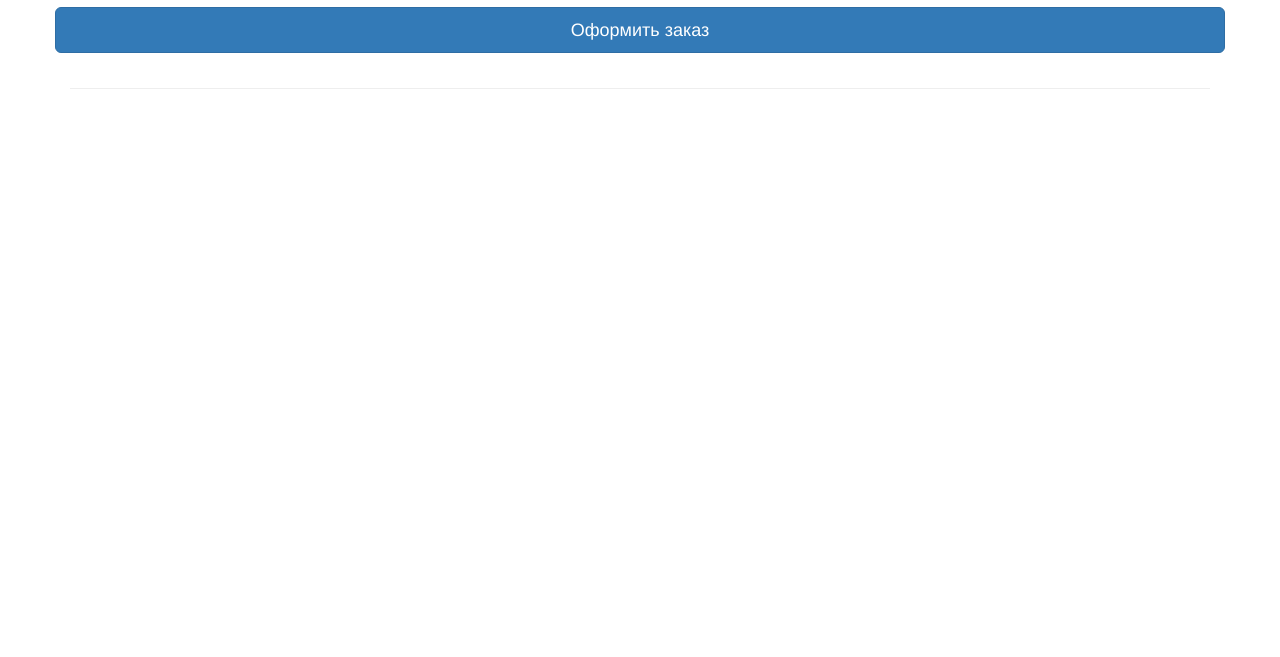
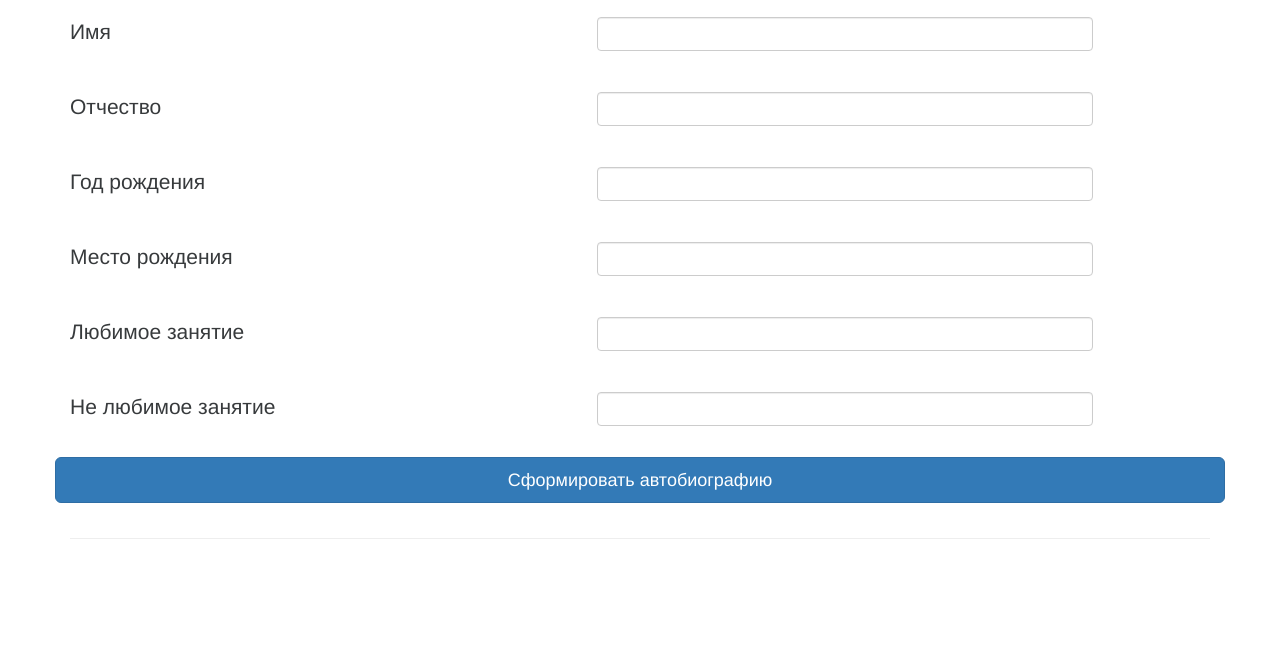
Before and after one commit to MrForester82/jslab4_, a plain HTML site: page index.html in a window 1280 px wide. Shown: the part 260-917 px from the top of the page. Before the commit the page ends 800 px from the top, so only its background shows below. Drawn offline with nearby package versions, Linux system fonts and the light colour scheme.

Commit message:
Создание остальных текстовых полей в index.html
Имя
Отчество
Дата рождения
Место рождения
Любимое занятие
Не любимое занятие

```diff
--- a/index.html
+++ b/index.html
@@ -43,7 +43,7 @@
     <div class="container">
         <div class="row">
             <div class="col-md-4">
-                <h2>Топы месяца</h2>
+                <h2>Введите данные</h2>
 
                 <div class="row">
                     <div class="col-xs-4">
@@ -54,9 +54,63 @@
                     </div>
                 </div>
 
+                <div class="row">
+                    <div class="col-xs-4">
+                        <p>Имя</p>
+                    </div>
+                    <div class="col-xs-4">
+                        <input type="text" id="name" class="form-control" required>
+                    </div>
+                </div>
+
+                <div class="row">
+                    <div class="col-xs-4">
+                        <p>Отчество</p>
+                    </div>
+                    <div class="col-xs-4">
+                        <input type="text" id="lastname" class="form-control" required>
+                    </div>
+                </div>
+
+                <div class="row">
+                    <div class="col-xs-4">
+                        <p>Год рождения</p>
+                    </div>
+                    <div class="col-xs-4">
+                        <input type="text" id="year_of_birth" class="form-control" required>
+                    </div>
+                </div>
+
+                <div class="row">
+                    <div class="col-xs-4">
+                        <p>Место рождения</p>
+                    </div>
+                    <div class="col-xs-4">
+                        <input type="text" id="place_of_birth" class="form-control" required>
+                    </div>
+                </div>
+
+                <div class="row">
+                    <div class="col-xs-4">
+                        <p>Любимое занятие</p>
+                    </div>
+                    <div class="col-xs-4">
+                        <input type="text" id="favorite_activity" class="form-control" required>
+                    </div>
+                </div>
+
+                <div class="row">
+                    <div class="col-xs-4">
+                        <p>Не любимое занятие</p>
+                    </div>
+                    <div class="col-xs-4">
+                        <input type="text" id="not_favorite_activity" class="form-control" required>
+                    </div>
+                </div>
+
 
             </div>
-            <p><a href="form.html"><button class="btn btn-lg btn-primary btn-block">Оформить заказ</button></a></p>
+            <p><a href="form.html"><button class="btn btn-lg btn-primary btn-block">Сформировать автобиографию</button></a></p>
         </div>
     <hr>
     </div> <!-- /container -->
```
